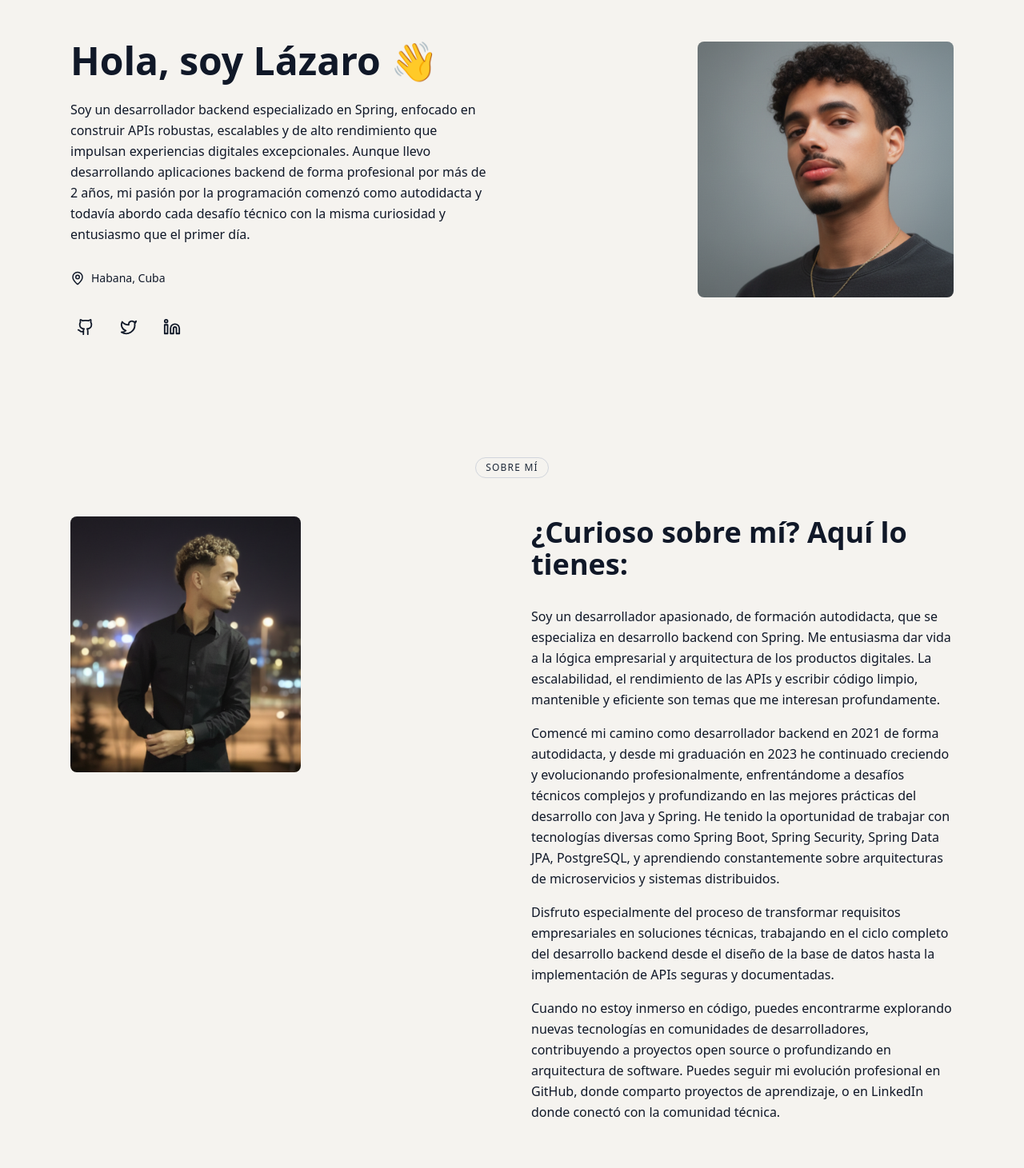
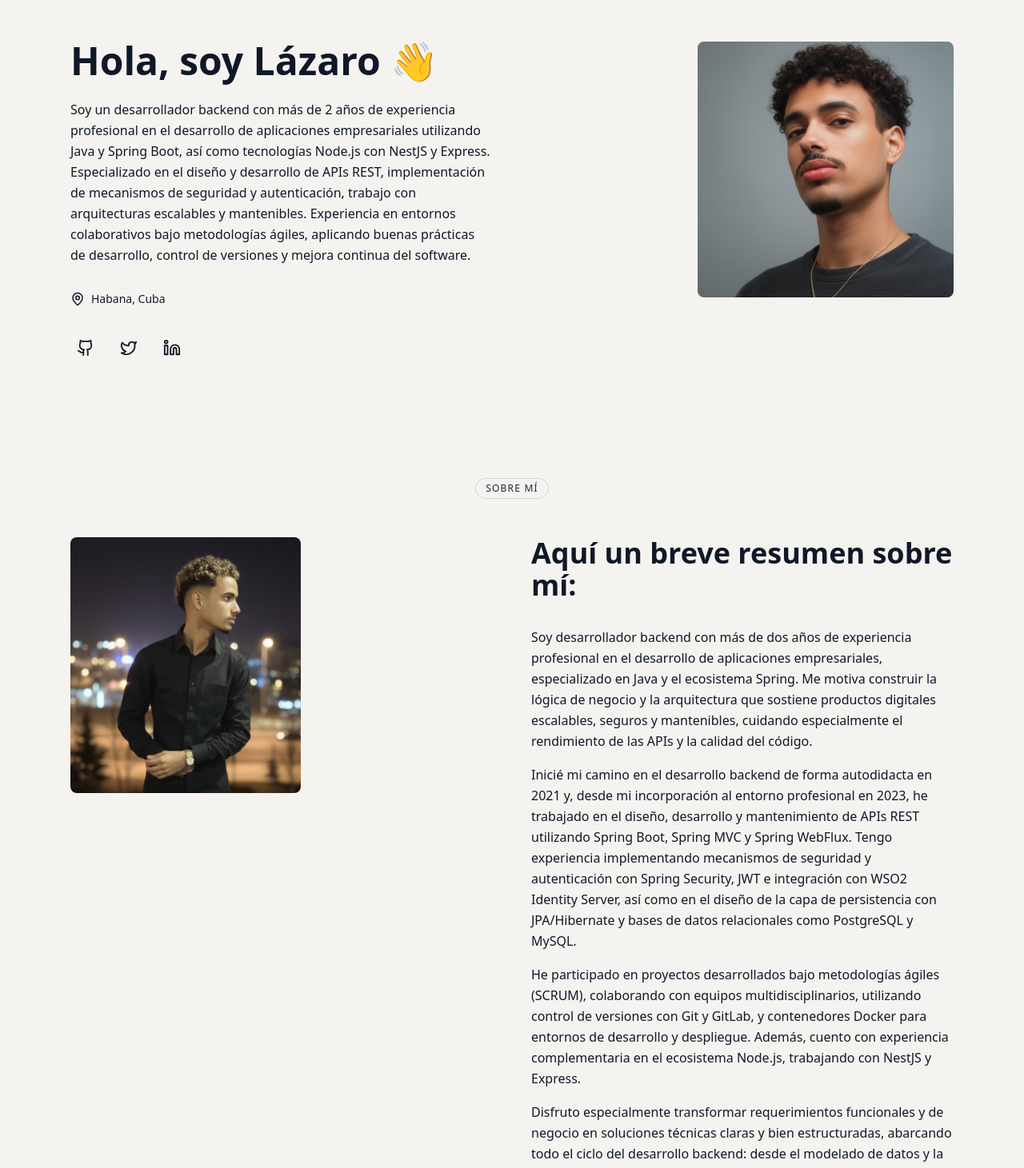
Before and after one commit to lazxdev/lazxdev, a React (Vite) app: page / in a window 1280 px wide. Shown: the part 80-1541 px from the top of the page at 80% size. Built offline with nearby package versions, Linux system fonts and the light colour scheme.

Commit message:
cambio en los textos y ajustes en el Header

```diff
--- a/src/components/About.tsx
+++ b/src/components/About.tsx
@@ -2,9 +2,9 @@ export function About() {
     return (
         <section className="max-w-6xl mx-auto px-6 py-20" id="about">
             <div className="flex justify-center mb-12">
-                <a href="#about" className="text-xs text-gray-800 dark:text-gray-400 uppercase tracking-widest border border-gray-300 dark:border-gray-600 px-3 py-1 rounded-full hover:opacity-70 transition-opacity">
+                <span className="text-xs text-gray-800 dark:text-gray-400 uppercase tracking-widest border border-gray-300 dark:border-gray-600 px-3 py-1 rounded-full">
                     Sobre mí
-                </a>
+                </span>
             </div>
 
             <div className="grid md:grid-cols-2 gap-12 items-start">
@@ -20,24 +20,35 @@ export function About() {
 
                 <div>
                     <h2 className="text-4xl font-bold mb-8">
-                        ¿Curioso sobre mí? Aquí lo tienes:
+                        Aquí un breve resumen sobre mí:
                     </h2>
 
                     <div className="space-y-4 text-gray-900 dark:text-gray-300 leading-relaxed">
                         <p>
-                            Soy un desarrollador apasionado, de formación autodidacta, que se especializa en desarrollo backend con Spring. Me entusiasma dar vida a la lógica empresarial y arquitectura de los productos digitales. La escalabilidad, el rendimiento de las APIs y escribir código limpio, mantenible y eficiente son temas que me interesan profundamente.
+                            Soy desarrollador backend con más de dos años de experiencia profesional en el
+                            desarrollo de aplicaciones empresariales, especializado en Java y el ecosistema Spring. Me motiva
+                            construir la lógica de negocio y la arquitectura que sostiene productos digitales escalables, seguros
+                            y mantenibles, cuidando especialmente el rendimiento de las APIs y la calidad del código.
                         </p>
 
                         <p>
-                            Comencé mi camino como desarrollador backend en 2021 de forma autodidacta, y desde mi graduación en 2023 he continuado creciendo y evolucionando profesionalmente, enfrentándome a desafíos técnicos complejos y profundizando en las mejores prácticas del desarrollo con Java y Spring. He tenido la oportunidad de trabajar con tecnologías diversas como Spring Boot, Spring Security, Spring Data JPA, PostgreSQL, y aprendiendo constantemente sobre arquitecturas de microservicios y sistemas distribuidos.
+                            Inicié mi camino en el desarrollo backend de forma autodidacta en 2021 y, desde mi incorporación al entorno
+                            profesional en 2023, he trabajado en el diseño, desarrollo y mantenimiento de APIs REST utilizando Spring Boot,
+                            Spring MVC y Spring WebFlux. Tengo experiencia implementando mecanismos de seguridad y autenticación con Spring
+                            Security, JWT e integración con WSO2 Identity Server, así como en el diseño de la capa de persistencia con JPA/Hibernate
+                            y bases de datos relacionales como PostgreSQL y MySQL.
                         </p>
 
                         <p>
-                            Disfruto especialmente del proceso de transformar requisitos empresariales en soluciones técnicas, trabajando en el ciclo completo del desarrollo backend desde el diseño de la base de datos hasta la implementación de APIs seguras y documentadas.
+                            He participado en proyectos desarrollados bajo metodologías ágiles (SCRUM), colaborando con equipos multidisciplinarios,
+                            utilizando control de versiones con Git y GitLab, y contenedores Docker para entornos de desarrollo y despliegue. Además,
+                            cuento con experiencia complementaria en el ecosistema Node.js, trabajando con NestJS y Express.
                         </p>
 
                         <p>
-                            Cuando no estoy inmerso en código, puedes encontrarme explorando nuevas tecnologías en comunidades de desarrolladores, contribuyendo a proyectos open source o profundizando en arquitectura de software. Puedes seguir mi evolución profesional en GitHub, donde comparto proyectos de aprendizaje, o en LinkedIn donde conectó con la comunidad técnica.
+                            Disfruto especialmente transformar requerimientos funcionales y de negocio en soluciones técnicas claras y bien estructuradas,
+                            abarcando todo el ciclo del desarrollo backend: desde el modelado de datos y la arquitectura hasta la implementación de APIs seguras,
+                            documentadas y listas para producción.
                         </p>
                     </div>
                 </div>
--- a/src/components/Experience.tsx
+++ b/src/components/Experience.tsx
@@ -42,7 +42,7 @@ export function Experience() {
                         className="bg-white dark:bg-gray-800 border border-gray-200 dark:border-gray-700 rounded-xl shadow-sm px-6 py-6"
                     >
                         <div className="flex flex-col gap-6 md:flex-row md:items-start md:justify-between">
-                            <div className="text-lg font-semibold text-emerald-600">
+                            <div className="text-lg font-semibold text-gray-900 dark:text-gray-100">
                                 {experience.company}
                             </div>
 
--- a/src/components/Header.tsx
+++ b/src/components/Header.tsx
@@ -21,7 +21,10 @@ export function Header({ darkMode, onToggleDarkMode }: HeaderProps) {
                     <a href="#work" className="text-sm hover:opacity-70 transition-opacity">
                         Proyectos
                     </a>
-                    <a href="#contact" className="text-sm hover:opacity-70 transition-opacity">
+                    <a
+                        href="mailto:lazaromanuel65@gmail.com"
+                        className="text-sm hover:opacity-70 transition-opacity"
+                    >
                         Contacto
                     </a>
 
@@ -33,9 +36,13 @@ export function Header({ darkMode, onToggleDarkMode }: HeaderProps) {
                         {darkMode ? <Moon size={20} /> : <Sun size={20} />}
                     </button>
 
-                    <button className="bg-gray-900 text-white px-5 py-2 rounded-lg text-sm hover:bg-gray-800 transition-colors dark:bg-gray-100 dark:text-gray-900 dark:hover:bg-gray-200">
+                    <a
+                        href="/cv.pdf"
+                        download
+                        className="bg-gray-900 text-white px-5 py-2 rounded-lg text-sm hover:bg-gray-800 transition-colors dark:bg-gray-100 dark:text-gray-900 dark:hover:bg-gray-200"
+                    >
                         Descargar CV
-                    </button>
+                    </a>
                 </div>
             </nav>
         </header>
--- a/src/components/Hero.tsx
+++ b/src/components/Hero.tsx
@@ -10,11 +10,11 @@ export function Hero() {
                     </h1>
 
                     <p className="text-gray-900 dark:text-gray-300 leading-relaxed mb-8">
-                        Soy un desarrollador backend especializado en Spring, enfocado en construir APIs robustas,
-                        escalables y de alto rendimiento que impulsan experiencias digitales excepcionales. Aunque llevo
-                        desarrollando aplicaciones backend de forma profesional por más de 2 años, mi pasión por la
-                        programación comenzó como autodidacta y todavía abordo cada desafío técnico con la misma
-                        curiosidad y entusiasmo que el primer día.
+                        Soy un desarrollador backend con más de 2 años de experiencia profesional en el desarrollo de aplicaciones
+                        empresariales utilizando Java y Spring Boot, así como tecnologías Node.js con NestJS y Express. Especializado en
+                        el diseño y desarrollo de APIs REST, implementación de mecanismos de seguridad y autenticación, trabajo con
+                        arquitecturas escalables y mantenibles. Experiencia en entornos colaborativos bajo metodologías ágiles,
+                        aplicando buenas prácticas de desarrollo, control de versiones y mejora continua del software.
                     </p>
 
                     <div className="flex items-center gap-2 text-gray-900 dark:text-gray-300 mb-8">
--- a/src/components/Project.tsx
+++ b/src/components/Project.tsx
@@ -31,7 +31,7 @@ export function Project() {
 
             <div className="text-center mb-12">
                 <h2 className="text-3xl font-bold mb-3">
-                    Some of the noteworthy projects I have built:
+                    Algunos de los proyectos notables que he construido:
                 </h2>
             </div>
 
```
Also changed, not shown: 1 other file (tests, documents, lock files or other folders).
